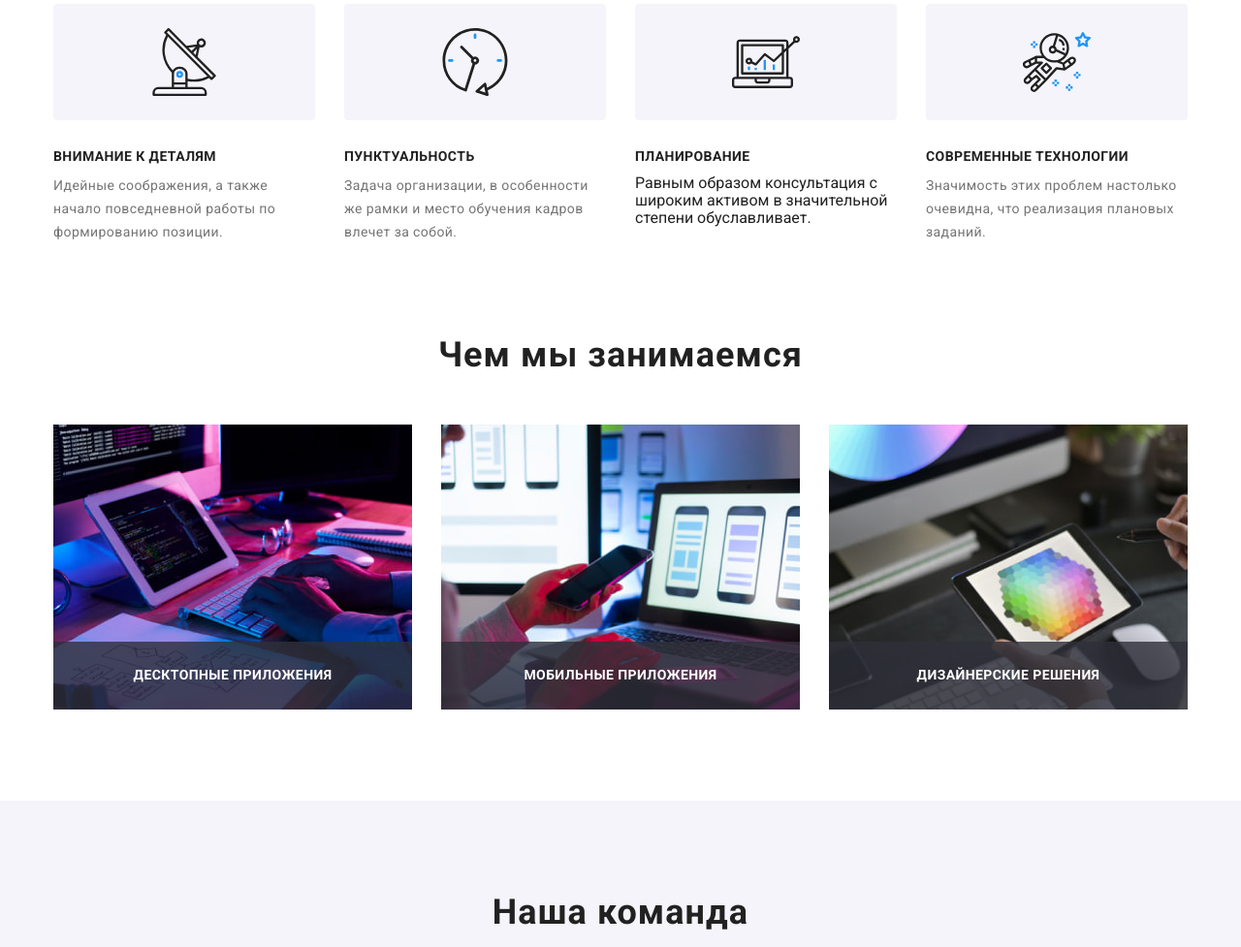
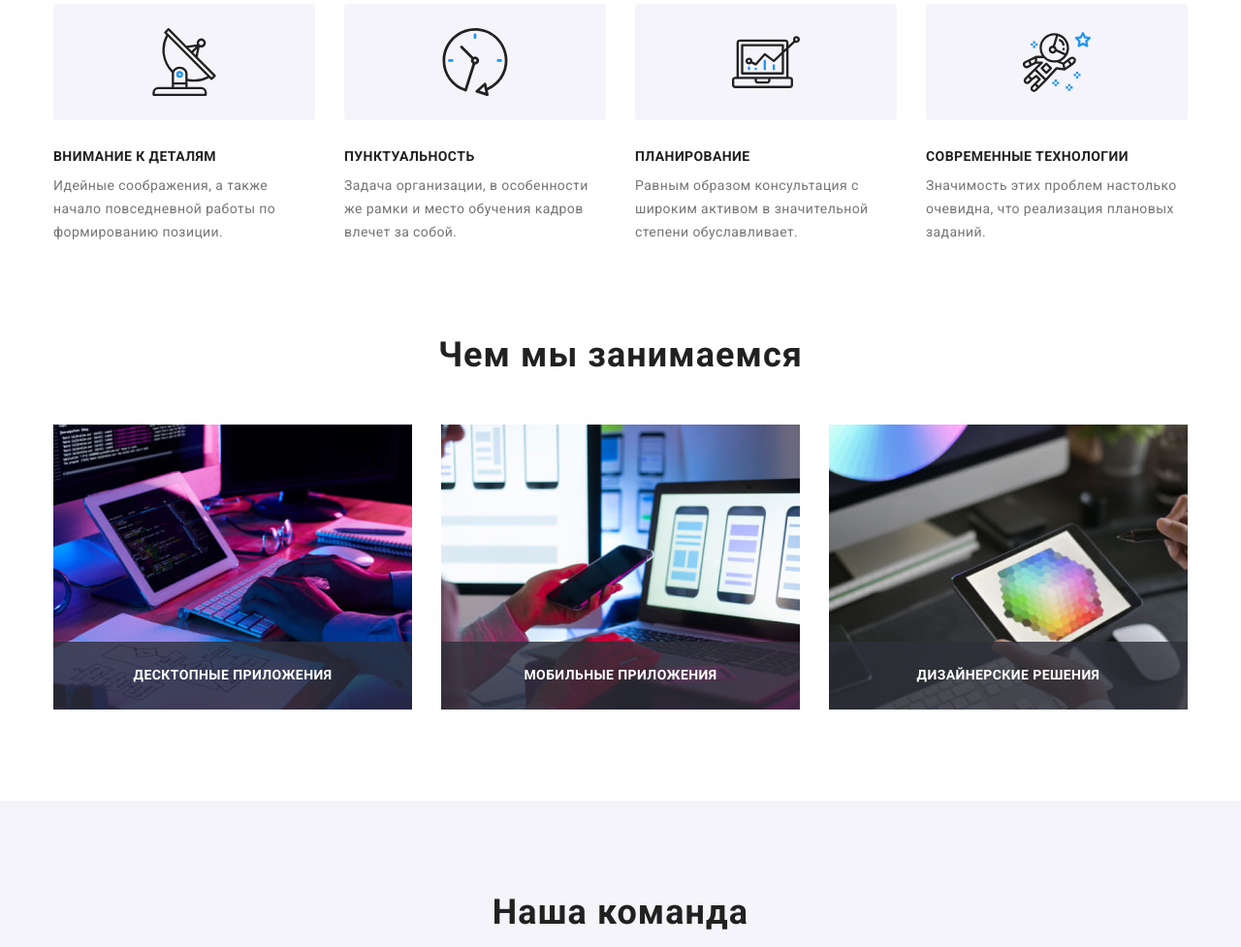
Before and after one commit to valkiria91/goit-markup-hw-07, a plain HTML site: page index.html in a window 1280 px wide. Shown: the part 773-1750 px from the top of the page at 97% size. Drawn offline with nearby package versions, Linux system fonts and the light colour scheme.

Commit message:
Исправляет ховер в футере

```diff
--- a/index.html
+++ b/index.html
@@ -94,7 +94,7 @@
                 </svg>
               </div>
               <h3 class="features__title">Планирование</h3>
-              <p class="feature__text">
+              <p class="features__text">
                 Равным образом консультация с широким активом в значительной степени обуславливает.
               </p>
             </li>
--- a/sass/components/_footer.scss
+++ b/sass/components/_footer.scss
@@ -46,7 +46,7 @@ address {
     color: rgba(255, 255, 255, 0.6);
     transition: color 250ms cubic-bezier(0.4, 0, 0.2, 1);
 
-    &:hover
+    &:hover,
     &:focus {
         color: var(--accent-color);
     }
```
Also changed, not shown: css/main.css, css/main.min.css, 2 other files.
